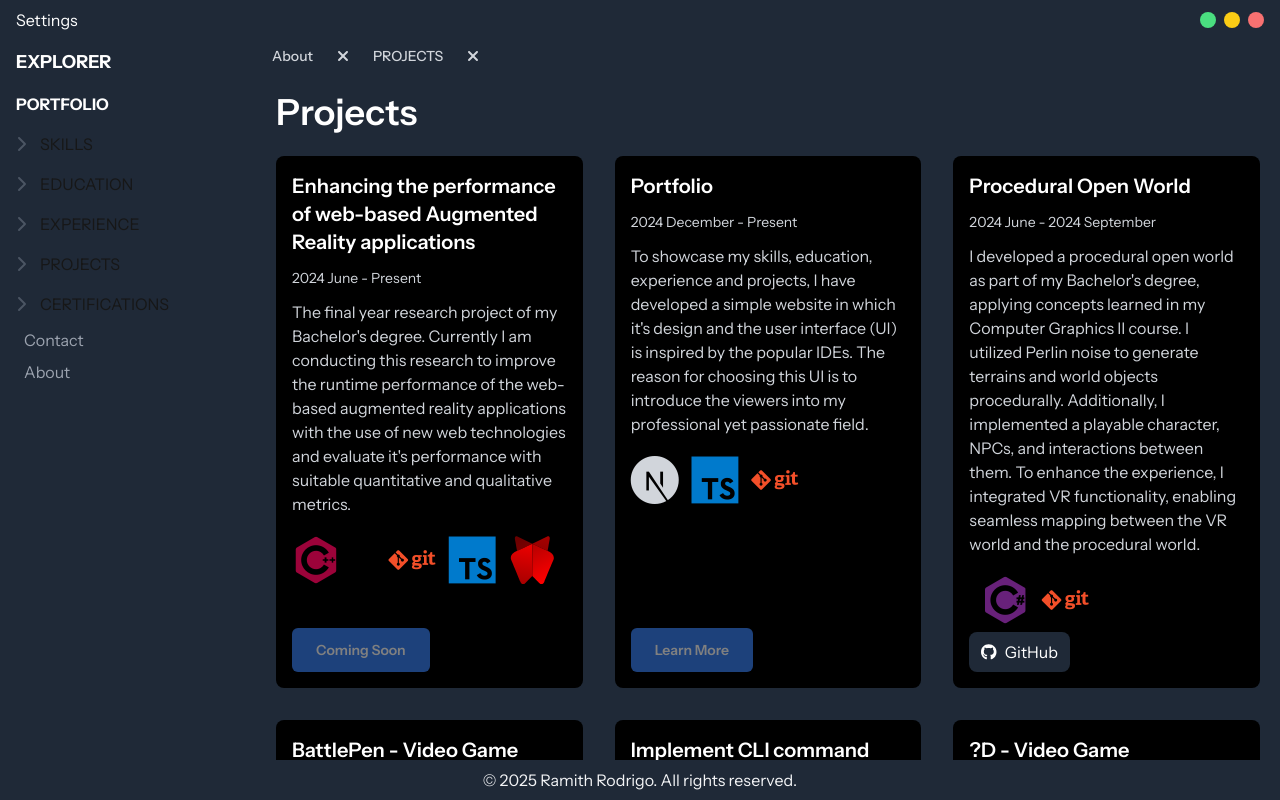
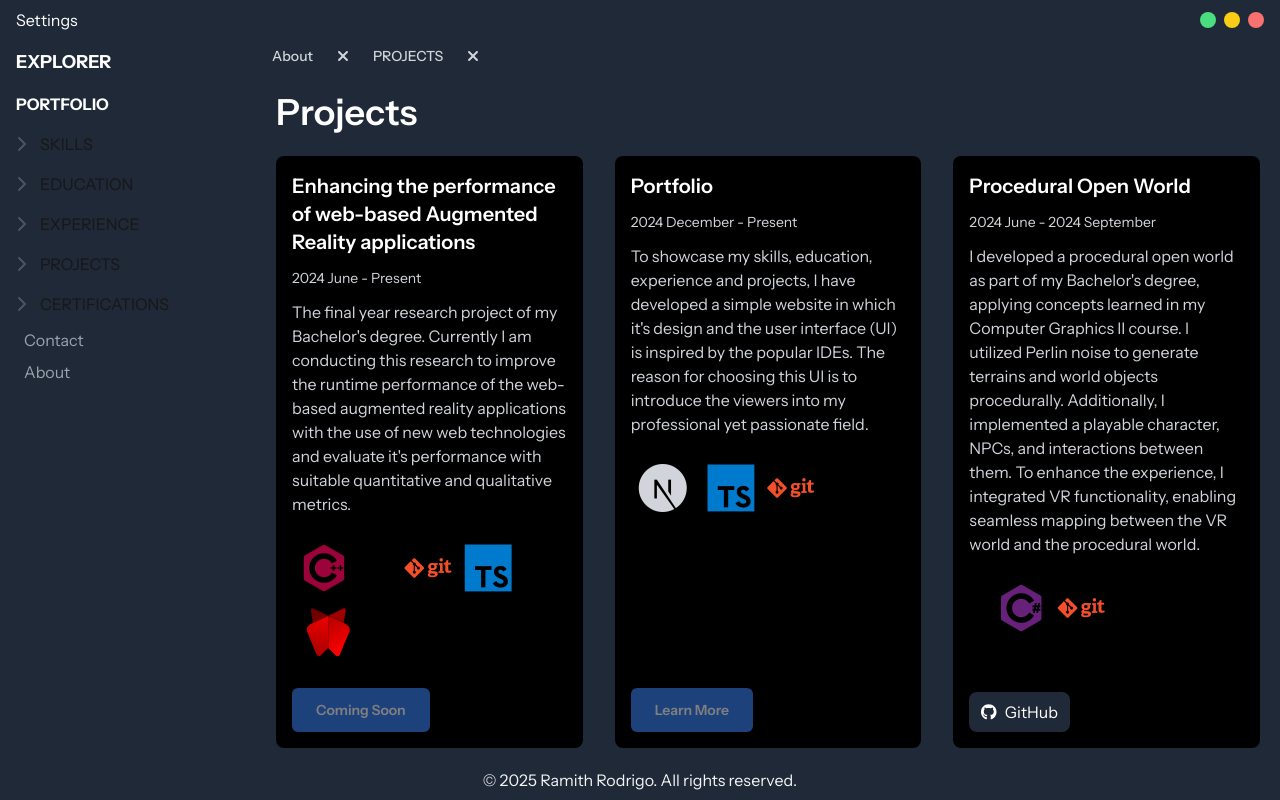
Before and after one commit to Ramith-D-Rodrigo/Portfolio, a Next.js app in the folder static-version/: page /projects in a window 1280 px wide. Built offline with nearby package versions, Linux system fonts and the light colour scheme.

Commit message:
Fix out of range skill icons

```diff
--- a/static-version/src/app/components/ProjectCard.tsx
+++ b/static-version/src/app/components/ProjectCard.tsx
@@ -25,34 +25,31 @@ export default function ProjectCard({ title, description, techStack, timePeriod,
                 <p className="text-gray-300 text-m mb-3">{description}</p>
 
                 {/* Flex container for the icons */}
-                <div className="flex items-center space-x-3 pt-2 pb-2">
+                <div className="flex items-center flex-wrap space-x-3 pt-2 pb-2">
                     {techStack.map((tech, index) => (
-                        <div key={index} className="flex items-center">
-                            <i className={`${tech.class} text-gray-300 text-5xl`} /> {/* Icon using Tailwind class */}
-                        </div>
+                        <i key={index} className={`${tech.class} text-gray-300 text-5xl m-2`} />
                     ))}
                 </div>
             </div>
 
             {/* EventButton at the bottom */}
             <div className="mt-auto">
-                {!isExternalLink &&
+                {!isExternalLink && (
                     <EventButton navContent={linkContent} navLink={link} isDisabled={linkDisabled} />
-                }
+                )}
 
-                {isExternalLink &&
+                {isExternalLink && (
                     <a
                         href={link}
                         target="_blank"
                         rel="noopener noreferrer"
                         className={`inline-flex items-center px-3 py-2 rounded-lg bg-gray-800 text-white hover:bg-gray-700 transition-colors duration-300 ease-in-out transform hover:scale-105 transition-transform ${linkDisabled ? "opacity-50 cursor-not-allowed" : ""}`}
-                        style={{ pointerEvents: linkDisabled ? 'none' : 'auto' }} // Disable clicking if linkDisabled is true
+                        style={{ pointerEvents: linkDisabled ? "none" : "auto" }}
                     >
                         <FontAwesomeIcon icon={faGithub} className="mr-2" />
                         {linkContent}
                     </a>
-                }
-
+                )}
             </div>
         </div>
     );
```
